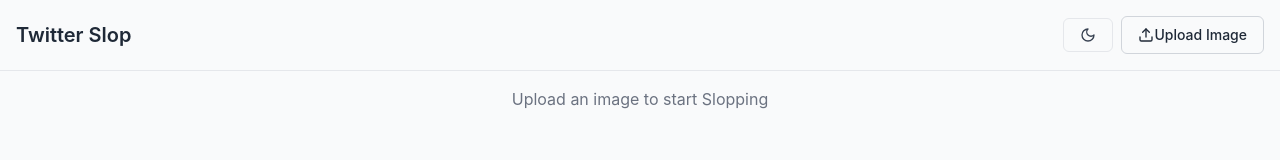
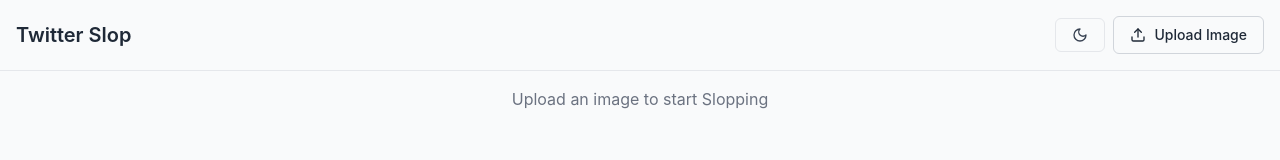
Before and after one commit to benbroks/personalized_twitter, a React (Create React App) app in the folder my-react-app/: page / in a window 1280 px wide. Shown: the top 160 px of the page. Built offline with nearby package versions, Linux system fonts and the light colour scheme.

Commit message:
fix upload image

```diff
--- a/my-react-app/src/App.js
+++ b/my-react-app/src/App.js
@@ -107,7 +107,7 @@ function App() {
             <Button
               variant="outline"
               onClick={handleOpenFileDialog}
-              className="border border-gray-300 text-gray-800 hover:bg-gray-100 dark:border-gray-700 dark:text-gray-100 dark:hover:bg-gray-700"
+              className="border border-gray-300 text-gray-800 hover:bg-gray-100 dark:border-gray-700 dark:text-gray-100 dark:hover:bg-gray-700 flex items-center gap-2"
             >
               <Upload className="h-4 w-4" />
               <span>Upload Image</span>
```
